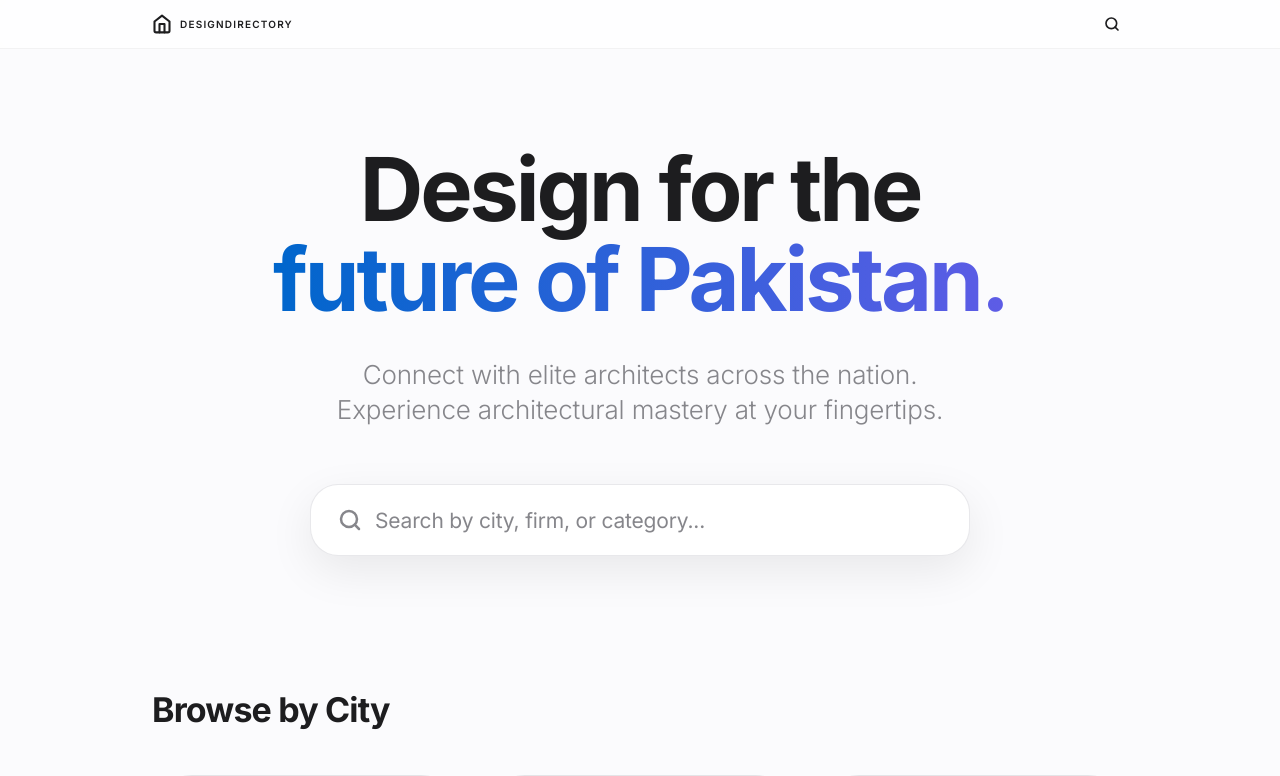
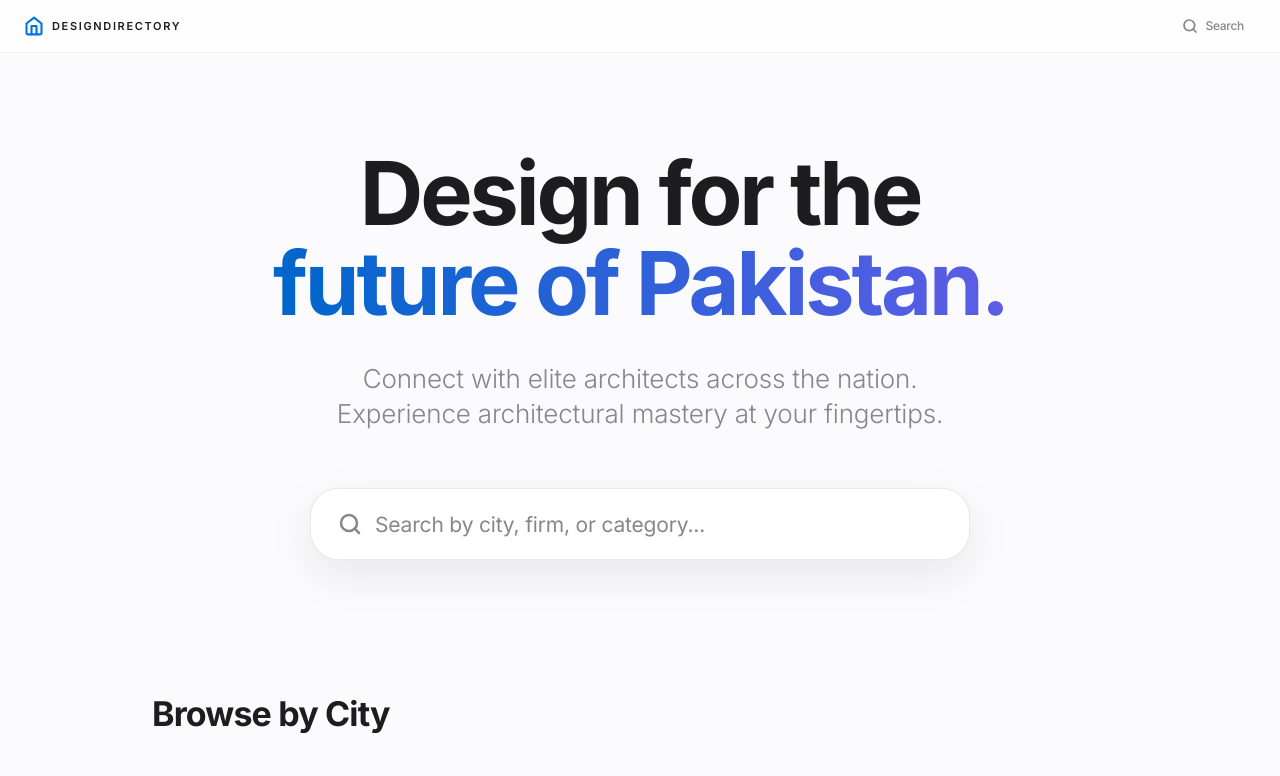
Before and after one commit to alicehocane/architect, a React (Vite) app: page / in a window 1280 px wide. Shown: the top 776 px of the page. Built offline with nearby package versions, Linux system fonts and the light colour scheme.

Commit message:
Update Header.tsx

```diff
--- a/components/Header.tsx
+++ b/components/Header.tsx
@@ -1,4 +1,3 @@
-
 import React from 'react';
 
 interface HeaderProps {
@@ -9,28 +8,29 @@ interface HeaderProps {
 const Header: React.FC<HeaderProps> = ({ onHomeClick, onSearchClick }) => {
   return (
     <header className="sticky top-0 z-[150] apple-glass border-b border-[#e5e5e7]/50">
-      <div className="max-w-[1024px] mx-auto px-6 h-[48px] flex items-center justify-between text-[12px] font-normal tracking-tight text-[#1d1d1f]">
+      <div className="max-w-[1440px] mx-auto px-6 h-[52px] flex items-center justify-between text-[12px] font-normal tracking-tight text-[#1d1d1f]">
         <div
           className="flex items-center gap-2 cursor-pointer transition-opacity hover:opacity-70"
           onClick={onHomeClick}
           aria-label="Home"
         >
-          <svg className="w-5 h-5" viewBox="0 0 24 24" fill="none" stroke="currentColor" strokeWidth="2.5" strokeLinecap="round" strokeLinejoin="round">
+          <svg className="w-5 h-5 text-[#0071e3]" viewBox="0 0 24 24" fill="none" stroke="currentColor" strokeWidth="2.5" strokeLinecap="round" strokeLinejoin="round">
             <path d="m3 9 9-7 9 7v11a2 2 0 0 1-2 2H5a2 2 0 0 1-2-2z" />
             <polyline points="9 22 9 12 15 12 15 22" />
           </svg>
-          <span className="font-semibold uppercase tracking-[0.12em] text-[10px]">DesignDirectory</span>
+          <span className="font-semibold uppercase tracking-[0.15em] text-[11px]">DesignDirectory</span>
         </div>
 
         <div className="flex items-center gap-4">
           <button
             onClick={onSearchClick}
-            className="w-8 h-8 flex items-center justify-center hover:bg-black/5 rounded-full transition-colors"
+            className="h-8 px-3 flex items-center gap-2 hover:bg-black/5 rounded-full transition-colors text-[#86868b] hover:text-[#1d1d1f]"
             aria-label="Search"
           >
             <svg className="w-4 h-4" viewBox="0 0 24 24" fill="none" stroke="currentColor" strokeWidth="2.5" strokeLinecap="round" strokeLinejoin="round">
               <circle cx="11" cy="11" r="8"/><path d="m21 21-4.3-4.3"/>
             </svg>
+            <span className="hidden sm:inline font-medium">Search</span>
           </button>
         </div>
       </div>
```
